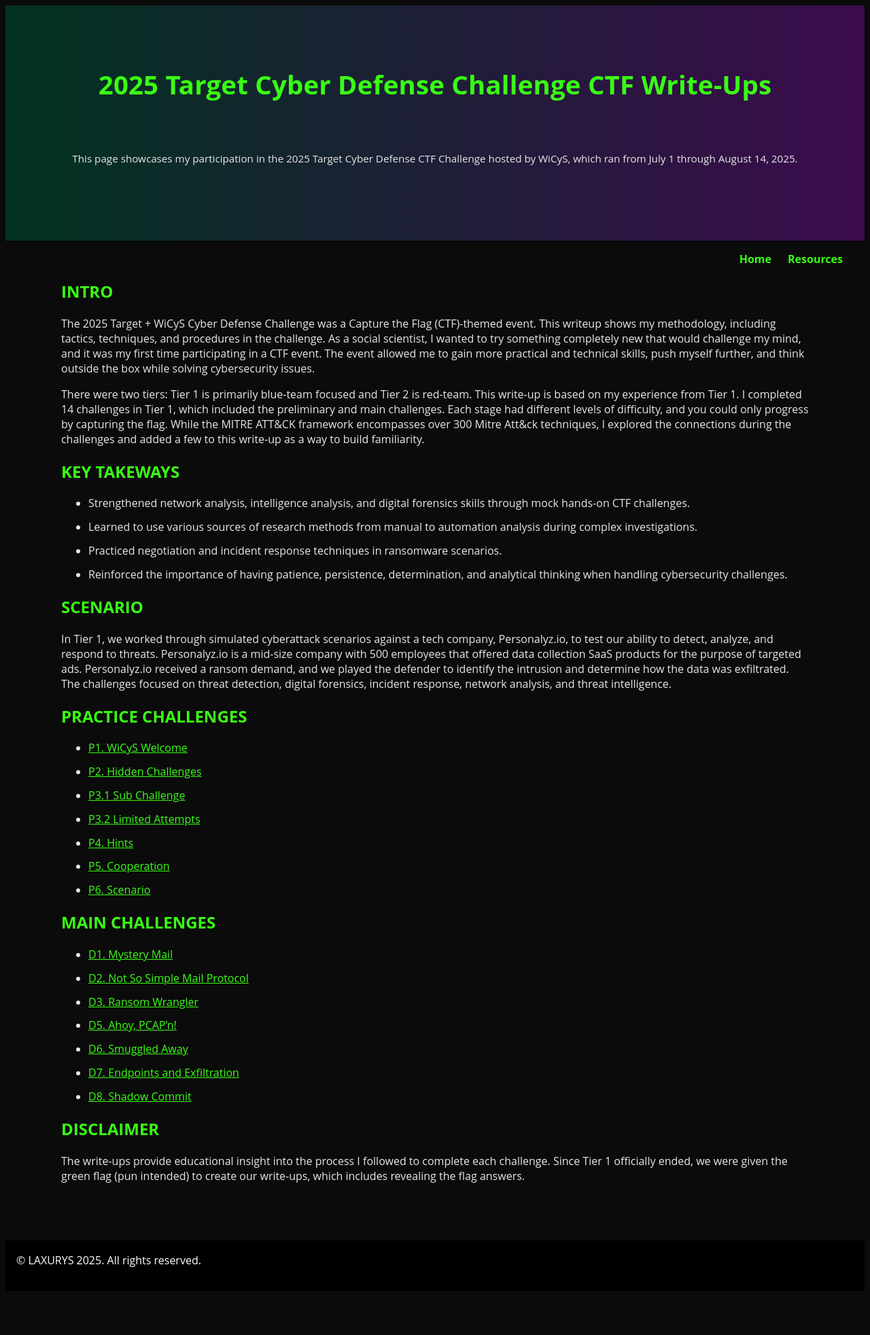
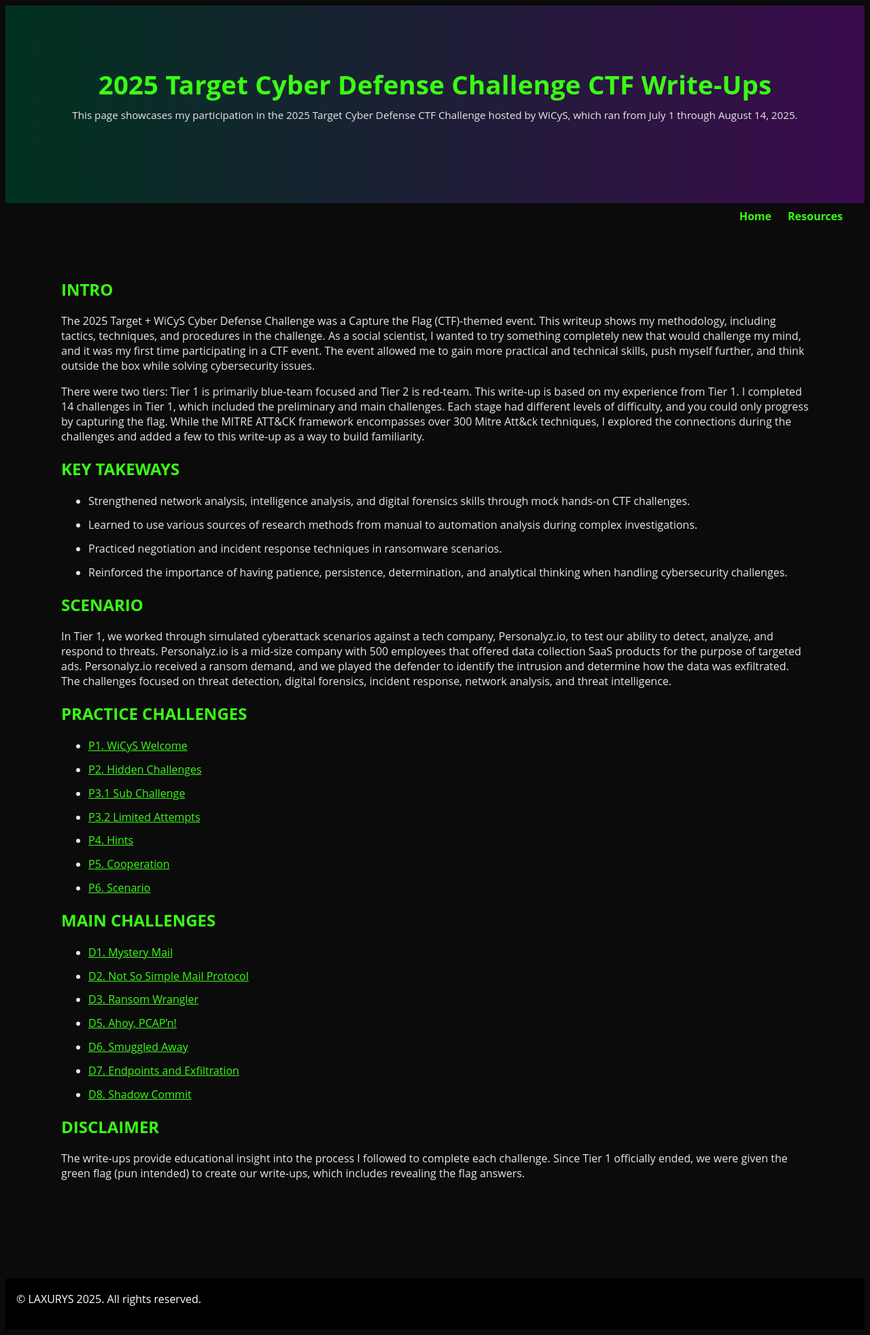
Before and after one commit to glsanclem/2025_wicys_target_ctf, a Jekyll site: the page built from index.md, in a window 1280 px wide. Shown: the whole page at 68% size. Built offline with Jekyll 4.4.1, drawn with Linux system fonts in a browser that asks for light colours; before the commit the page ends 1907 px from its top, so only the background shows below that.

Commit message:
Update style.css

```diff
--- a/assets/css/style.css
+++ b/assets/css/style.css
@@ -6,7 +6,7 @@
 header, .site-header, .header {
   background: linear-gradient(90deg, #013220 0%, #3b0b4d 100%);
   color: #ffffff;
-  padding: 6rem 1rem; /* decreased from 10rem to 6rem */
+  padding: 6rem 1rem; /* height of header block */
   text-align: center;
   box-shadow: 0 2px 8px rgba(0,0,0,0.35);
   font-family: "Open Sans", "Helvetica Neue", Helvetica, Arial, sans-serif;
@@ -17,7 +17,7 @@ header, .site-header, .header {
 .site-title, .site-header h1, header .site-title {
   color: #39ff14; /* neon green so it pops */
   font-size: 2.4rem;
-  margin: 0 0 5rem 0; /* creates space between title & subtitle */
+  margin: 0 0 1rem 0; /* spacing under the title */
   line-height: 1.05;
   letter-spacing: 0.2px;
   font-family: "Open Sans", "Helvetica Neue", Helvetica, Arial, sans-serif;
@@ -26,17 +26,13 @@ header, .site-header, .header {
 /* ------------------- Subtitle / Description --------------- */
 header .site-description,
 .site-header .site-description,
-header p.site-description,
-header h2,
-header h3,
-.site-header h2,
-.site-header h3 {
-  color: #e7e7e7 !important;        /* light gray */
-  font-size: 0.95rem !important;     /* smaller than main title */
-  font-weight: normal !important;    /* unbold */
-  line-height: 1.2 !important;
-  font-family: "Open Sans", "Helvetica Neue", Helvetica, Arial, sans-serif !important;
-  margin-top: 0.45rem !important;
+header p.site-description {
+  color: #e7e7e7;          /* light gray */
+  font-size: 0.95rem;      /* smaller than main title */
+  font-weight: normal;
+  line-height: 1.2;
+  font-family: "Open Sans", "Helvetica Neue", Helvetica, Arial, sans-serif;
+  margin: 0 0 1.5rem 0;    /* clean gap below subtitle */
 }
 
 /* ------------------- Body Styling ------------------------- */
@@ -55,53 +51,50 @@ a {
 footer, .site-footer {
   background-color: #000000;
   color: #ffffff;
-  padding: 1.15rem 1rem; /* Decreased from 1.25rem to 1.15rem */
+  padding: 1.15rem 1rem;
   font-family: "Open Sans", "Helvetica Neue", Helvetica, Arial, sans-serif;
 }
 
 /* ------------------- Content Spacing -------------------- */
 .main-content, .content, .site-content {
-  margin-top: 5rem; /* adds space after nav menu and content */
-  margin-bottom: 5rem; /* add space above the footer */
+  margin: 5rem auto;         /* spacing above and below content */
+  padding: 0 1.5rem 3rem;    /* side padding + bottom spacing */
+  max-width: 1100px;         /* controls page width */
 }
 
 /* ------------------- Section Titles Neon Green ------------------ */
 h2, h3 {
-  color: #39ff14;         /* Hacker neon green */
-  font-family: inherit;   /* keep Hacker font */
-  font-weight: bold;      /* keep bold styling if used by Hacker theme */
+  color: #39ff14;
+  font-family: inherit;
+  font-weight: bold;
 }
 
 /* ------------------- Challenge Box Styling -------------------- */
 .challenge-box {
-  background-color: #1a1a1a;  /* dark gray so it contrasts with body */
-  border: 1px solid #39ff14;   /* neon green border to match Hacker theme */
-  border-radius: 0.6rem;       /* smooth rounded corners */
-  padding: 1.5rem 1.8rem;      /* inner spacing for text */
-  margin-bottom: 2rem;         /* space between boxes */
-  box-shadow: 0 4px 12px rgba(0,0,0,0.5);  /* subtle shadow to pop */
+  background-color: #1a1a1a;
+  border: 1px solid #39ff14;
+  border-radius: 0.6rem;
+  padding: 1.5rem 1.8rem;
+  margin-bottom: 2rem;
+  box-shadow: 0 4px 12px rgba(0,0,0,0.5);
   transition: transform 0.2s ease, box-shadow 0.2s ease;
 }
 
-/* hover effect for a little interactivity */
 .challenge-box:hover {
   transform: translateY(-2px);
   box-shadow: 0 8px 18px rgba(0,0,0,0.7);
 }
 
-/* inner headings inside the box (like title, points, category) */
 .challenge-box h3 {
-  color: #39ff14;    /* neon green to match Hacker titles */
+  color: #39ff14;
   margin-top: 0;
 }
 
-/* bold the small metadata */
 .challenge-box strong {
   color: #e7e7e7;
   font-weight: 600;
 }
 
-/* adjust normal paragraph text inside the box */
 .challenge-box p, .challenge-box li {
   color: #e7e7e7;
   line-height: 1.5;
@@ -117,12 +110,12 @@ ul li {
   display: flex;
   justify-content: flex-end; /* top right */
   gap: 1.5rem;               /* space between tabs */
-  margin-top: 1rem;           /* below header */
+  margin-top: 0.5rem;        /* spacing under subtitle */
   margin-right: 2rem;
 }
 
 .site-nav .nav-link {
-  color: #39ff14;            /* neon green */
+  color: #39ff14;
   font-weight: bold;
   text-decoration: none;
   font-size: 1rem;
@@ -130,12 +123,5 @@ ul li {
 
 .site-nav .nav-link:hover {
   text-decoration: underline;
-  color: #ccff66; /* subtle hover effect */
+  color: #ccff66;
 }
-
-/* Wrap the whole main content so it doesn't stretch edge to edge */
-.main-content, .content, .site-content {
-  margin: 1.25rem auto;   /* centers the content */
-  padding: 0 1.5rem 3rem; /* side padding + bottom spacing */
-  max-width: 1100px;       /* a larger number pushes the content further out */
-}
```
